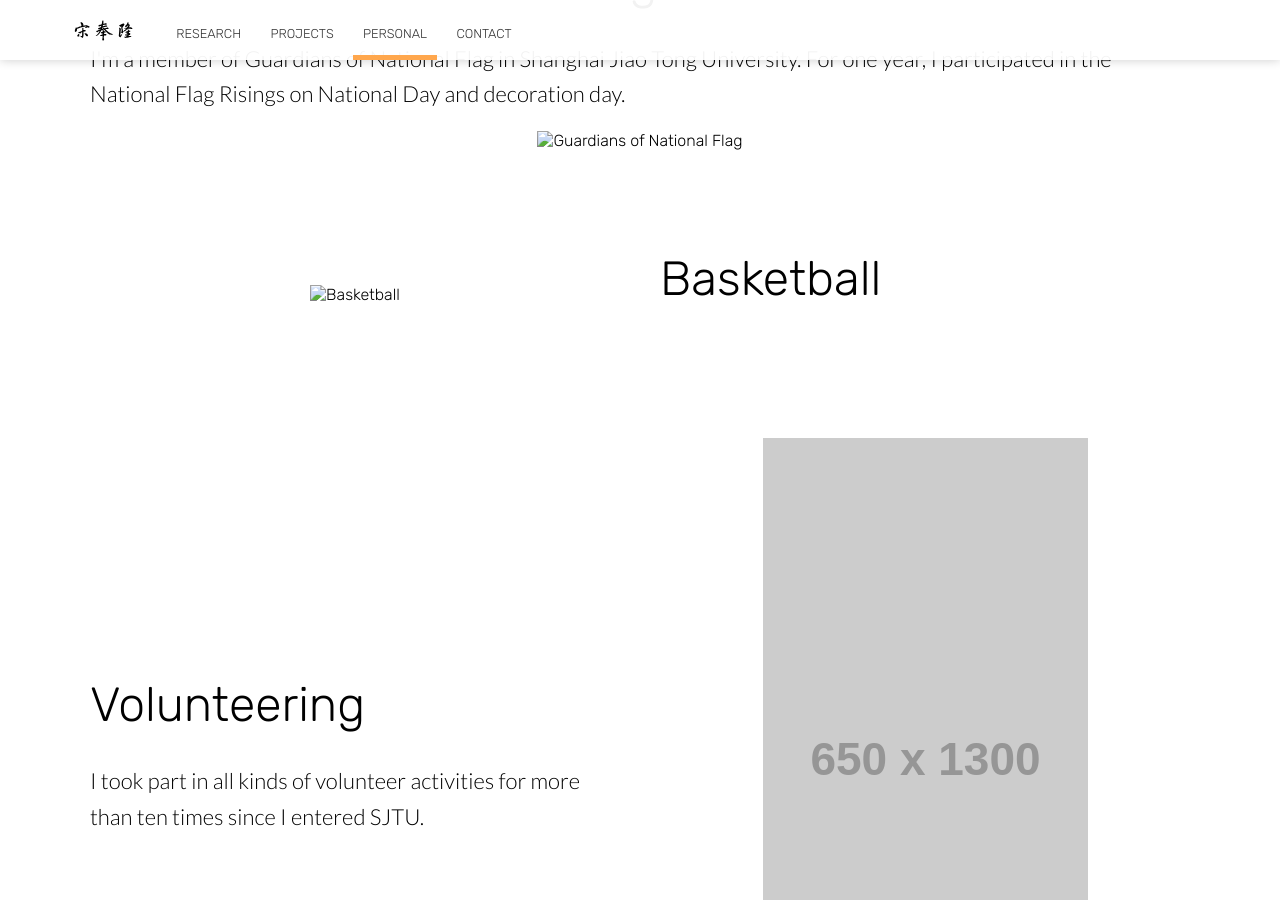
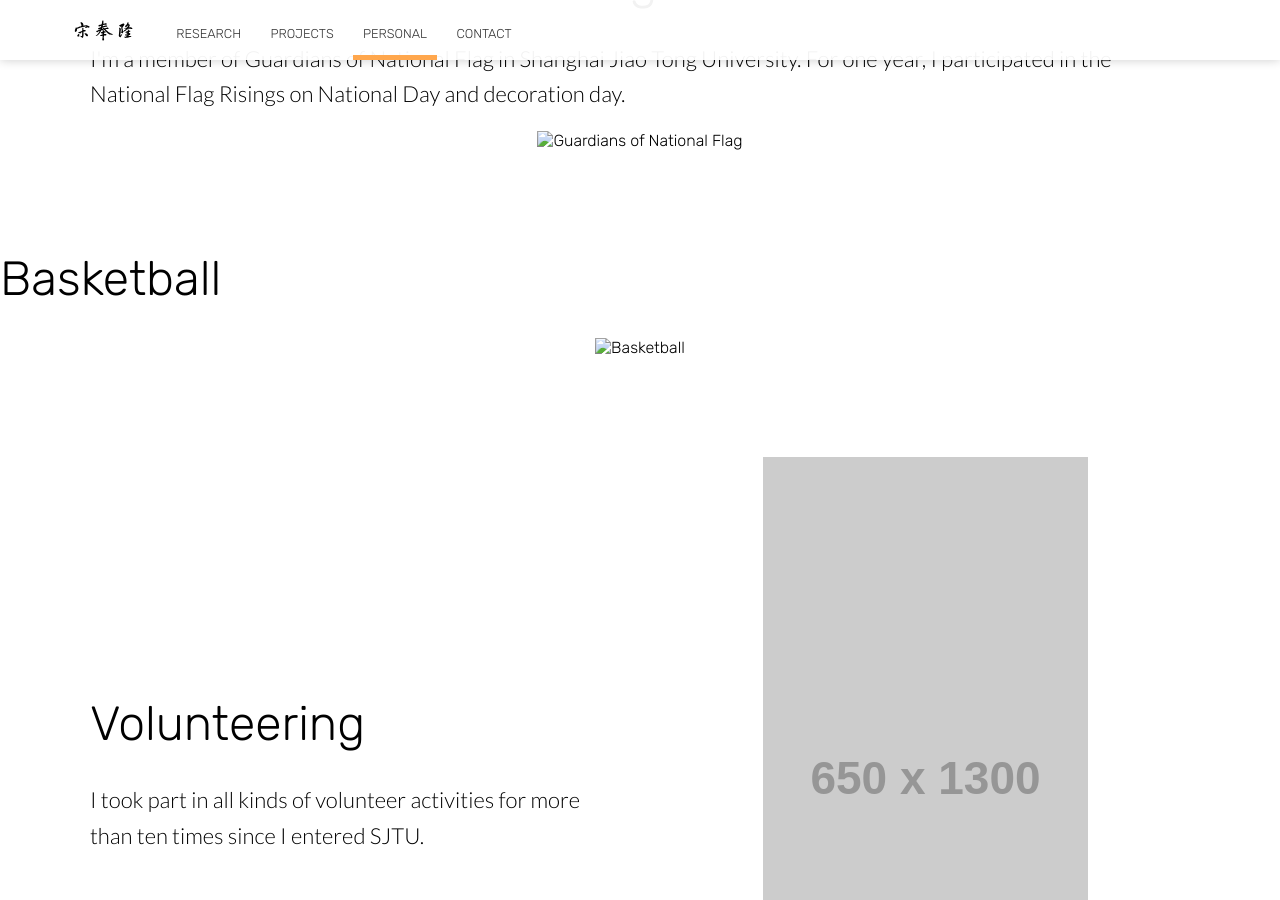
Before and after one commit to FenglongSong/fenglongsong.github.io, a Jekyll site: the page built from personal.html, in a window 1280 px wide and 900 px high, scrolled down 1047 px. Built offline with Jekyll 4.4.1, drawn with Linux system fonts in a browser that asks for light colours; nearby versions of some CDN libraries.

Commit message:
Update personal.html

```diff
--- a/personal.html
+++ b/personal.html
@@ -28,7 +28,7 @@
 	</section>
 
 	<section class="info">
-		<div class="container flex">
+		<!-- <div class="container flex"> -->
 			<div class="text">
 				<h2 class="editable">Basketball</h2>
 				<p class="editable"></p>
@@ -36,7 +36,7 @@
 			<div class="image">
 				<img class="editable" src="images/personal/basketball_1.jpg" alt="Basketball" />
 			</div>
-		</div>
+		<!-- </div> -->
 	</section>
 
 	<section class="info">
```
